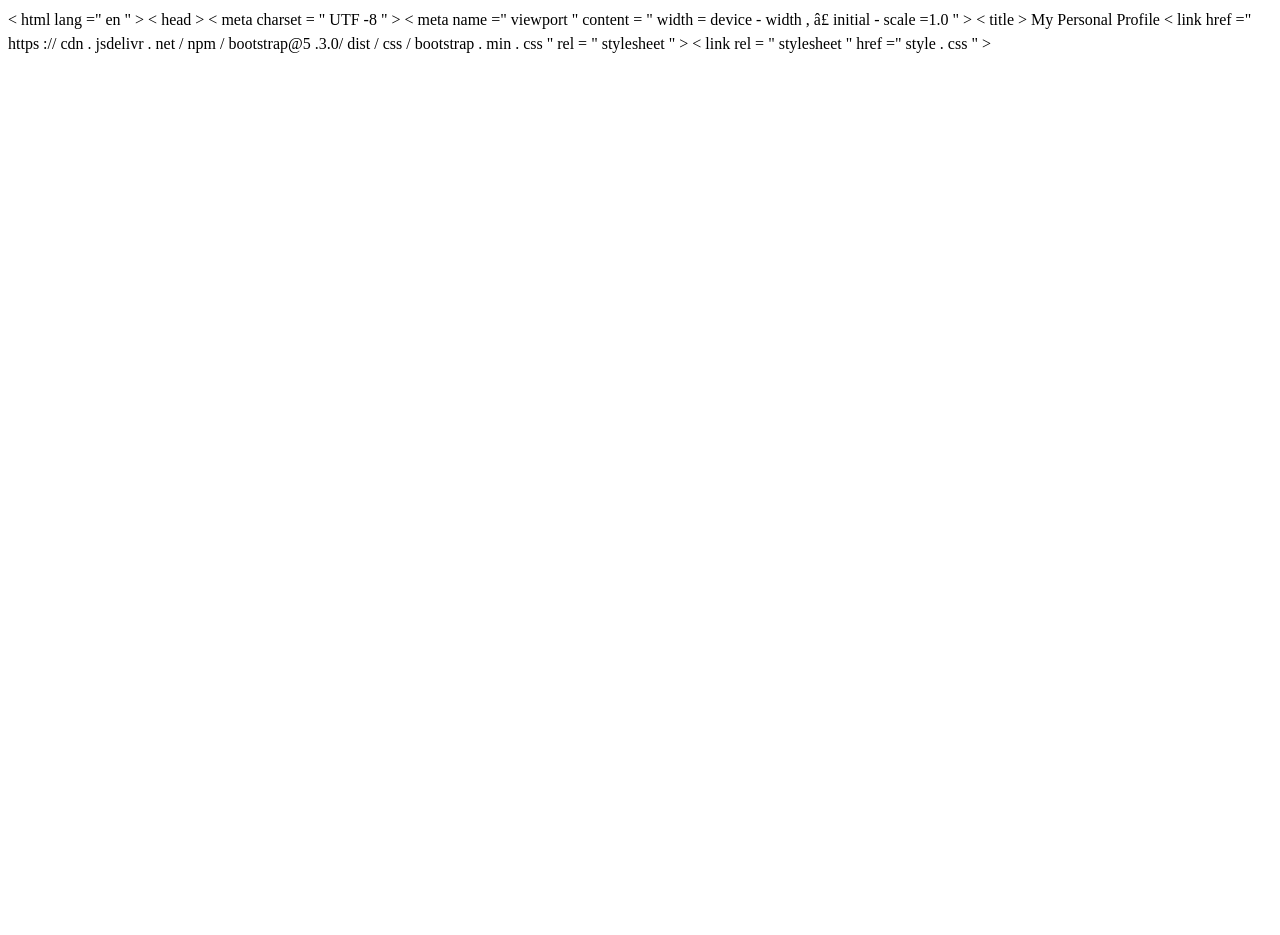
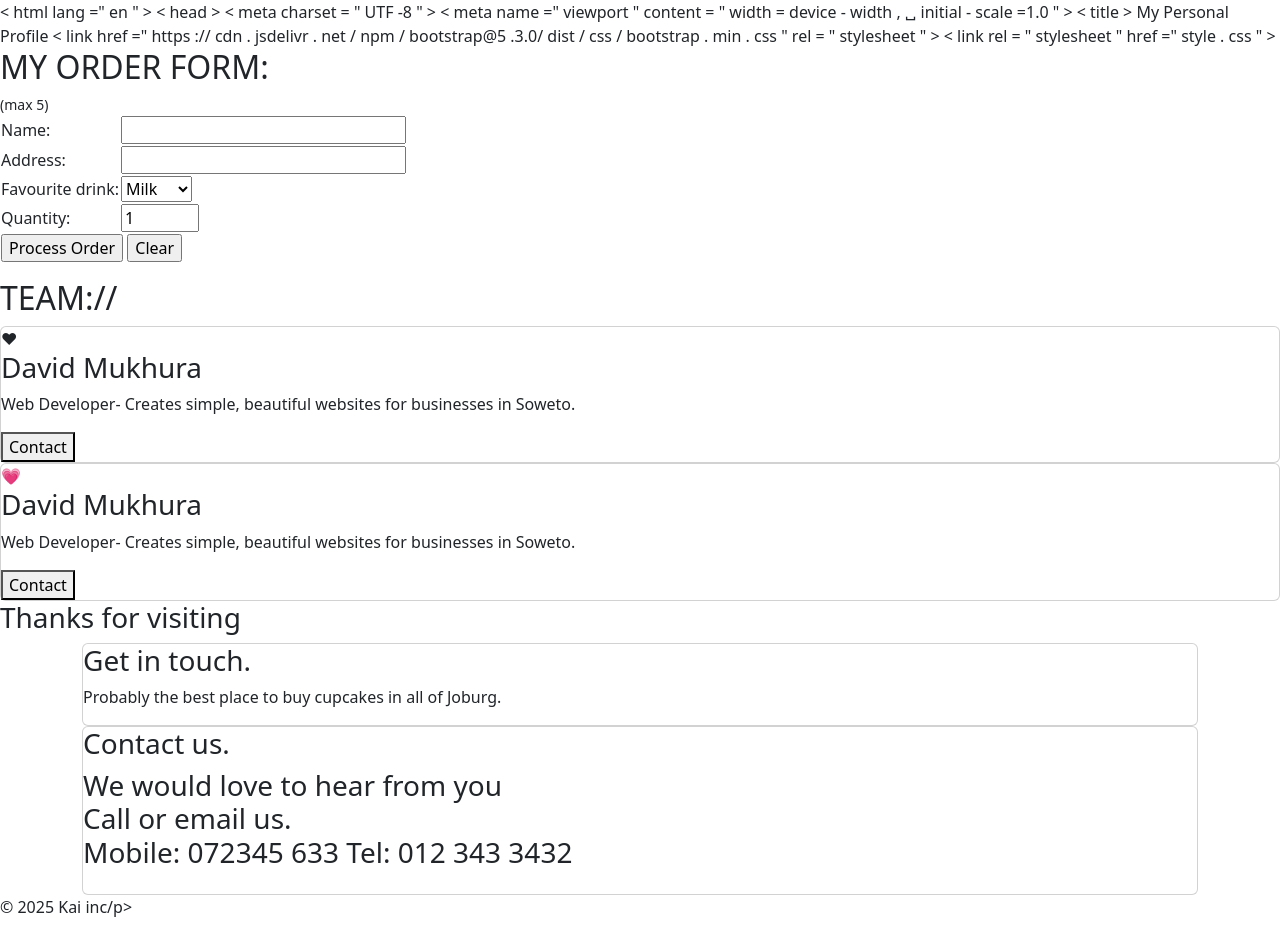
Before and after one commit to nxlla/Personal-Portfolio, a plain HTML site: page experience.html in a window 1280 px wide. Before the commit the page ends 800 px from the top, so only its background shows below. Drawn offline with nearby package versions, Linux system fonts and the light colour scheme.

Commit message:
experience.html

```diff
--- a/experience.html
+++ b/experience.html
@@ -5,8 +5,111 @@
 < title > My Personal Profile </ title >
 < link href =" https :// cdn . jsdelivr . net / npm / bootstrap@5 .3.0/ dist / css / bootstrap . min . css " rel = " stylesheet " >
 < link rel = " stylesheet " href =" style . css " >
-<head>
 </head>
 <body>
+  <header>
+    <meta charset="UTF-8">
+        <meta name="viewport" content="width=device-width, initial-scale=1.0">
+        <title>Contact Me</title>
+        <link href="https://cdn.jsdelivr.net/npm/bootstrap@5.3.0/dist/css/bootstrap.min.css" rel="stylesheet">
+        <link rel="stylesheet" href="styles.css">
+  </header>
+   <section>
+            <h2> MY ORDER FORM: </h2>
+            <form id="my-form">
+            <table>
+              <tr>
+                <td> Name: </td>
+                <td> <input type="text" size="25" name="my-name"> </td>
+              </tr>
+              <tr>
+                <td> Address: </td>
+                <td> <input type="text" size="25" name="my-address"> </td>
+              </tr>
+              <tr>
+                <td> Favourite drink: </td>
+                <td>
+                <select name="my-drink">
+                  <option> Milk </option>
+                  <option> Coffee </option>
+                  <option> Tea </option>
+                  </select>
+                  </td>
+              </tr>
+              <tr>
+                <td> Quantity: </td>
+                <td> <input type="number" name="my-qty" value="1" min="1" max="5"> </td>
+                  <small>(max 5)</small>
+              </tr>
+                <tr>
+                  <br>
+                    </tr>
+                  <tr>
+                <td colspan="2">
+                  <input class="button" type="button" value="Process Order" onclick="placeOrder();">
+                    <input class="button" type="reset" value="Clear">
+                  </td>
+                    </tr>
+            </table>
+            </form>
+            <div id="my-order">
+                  </div>
+                   </section>
+      <section class="flex-container">
+        <h2> TEAM:// </h2>
+        <article class="card">
+          <div class="icons"> &#10084;
+          </div">
+            <h3> David Mukhura </h3>
+          <p> Web Developer- Creates simple, beautiful websites for businesses in Soweto.</p>
+            <button> Contact </button>
+        </article>
+        <article class="card">
+            <div class="icons"> &#128151;
+          </div">
+            <h3> David Mukhura </h3>
+              <p> Web Developer- Creates simple, beautiful websites for businesses in Soweto.</p>
+                <button> Contact </button>
+        </article>
+      </section>
+          </section>
+                <section>
+                  <div class="footer">
+                    <h3> Thanks for visiting </h3>
+                    <div class="container">
+
+                  <article class="card">
+                    <h3>Get in touch. </h3>
+                    <p>Probably the best place to buy cupcakes in all of Joburg. </p>
+                    </article>
+                    <article class="card">
+                      <h3> Contact us. <h3>
+                        <p> We would love to hear from you <br> Call or email us. <br>
+                          Mobile: 072345 633
+                          Tel: 012 343 3432
+                    </article>
+                    </div>
+                  </div>
+                    </section>
+        <script>
+          function placeOrder() {
+            var orderForm = document.getElementById("my-form");
+            results = "<h3>Success</h3> your order has been processed.";
+            results += "<br>Name:" + orderForm.elements["my-name"].value;
+            results += "<br>Address: " + orderForm.elements["my-address"].value;
+             results += "<br>I like to order: " + orderForm.elements["my-drink"].value;
+            results += "<Quantity> + " + orderForm.elements["my-qty"].value;
+            var orderResults = document.getElementById ("my-order");
+            orderResults.style.display = "block";
+            orderResults.innerHTML = results;
+            }
+                </script>
+                         <footer>
+            <p>&copy; 2025 Kai inc/p>
+        </footer>
+                        <script src="https://cdn.jsdelivr.net/npm/@popperjs/core@2.11.6/dist/umd/popper.min.js"></script>
+
+<script src="https://cdn.jsdelivr.net/npm/bootstrap@5.3.0/dist/js/bootstrap.min.js"></script
+
 </body>
 </html>
```
